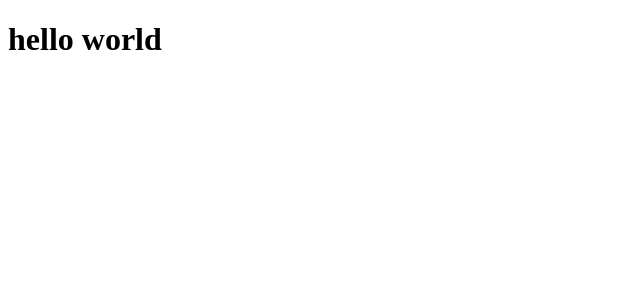
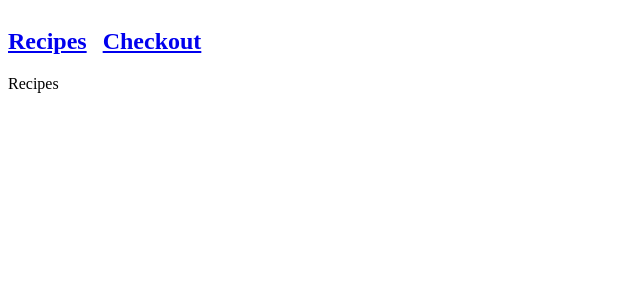
Before and after one commit to devham236/typescript-testing, a React (Vite) app: page / in a window 1280 px wide. Shown: the top 300 px of the page, without its empty margins (0-640 px from the left). Built offline with nearby package versions, Linux system fonts and the light colour scheme.

Commit message:
added links and routes

```diff
--- a/src/App.tsx
+++ b/src/App.tsx
@@ -1,9 +1,23 @@
 import React from "react";
+import { Link, Route, Routes } from "react-router-dom";
+import Recipes from "./Pages/Recipes";
+import Checkout from "./Pages/Checkout";
 
 const App = () => {
   return (
     <div>
-      <h1>hello world</h1>
+      <div className="links-container">
+        <Link to={"/"} style={{ marginRight: "1rem" }}>
+          <h2>Recipes</h2>
+        </Link>
+        <Link to={"/checkout"}>
+          <h2>Checkout</h2>
+        </Link>
+      </div>
+      <Routes>
+        <Route path="/" element={<Recipes />} />
+        <Route path="/checkout" element={<Checkout />} />
+      </Routes>
     </div>
   );
 };
--- a/src/Styles/index.css
+++ b/src/Styles/index.css
@@ -0,0 +1,4 @@
+.links-container{
+    display: flex;
+    align-items: center;
+}
--- a/src/main.tsx
+++ b/src/main.tsx
@@ -2,9 +2,12 @@ import { StrictMode } from "react";
 import { createRoot } from "react-dom/client";
 import App from "./App.tsx";
 import "./Styles/index.css";
+import { BrowserRouter } from "react-router-dom";
 
 createRoot(document.getElementById("root")!).render(
-  <StrictMode>
-    <App />
-  </StrictMode>
+  <BrowserRouter>
+    <StrictMode>
+      <App />
+    </StrictMode>
+  </BrowserRouter>
 );
```
